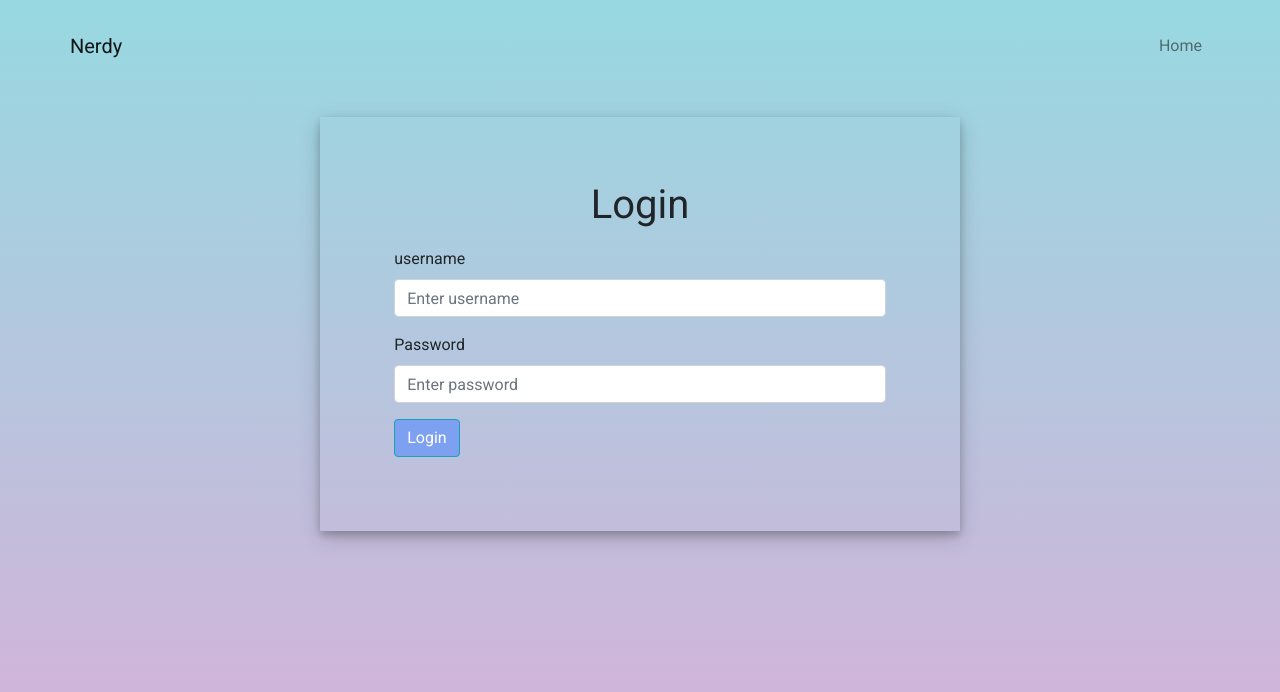
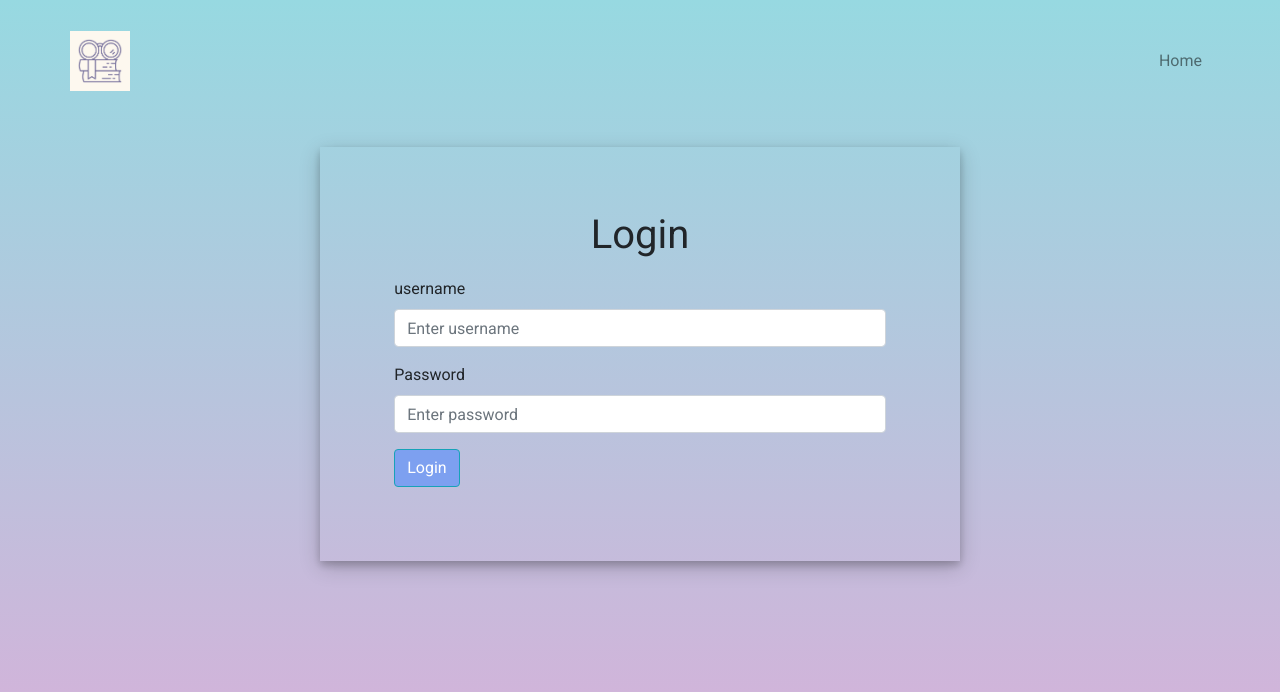
Before and after one commit to chingching11/notes-app, a React (Create React App) app in the folder frontend/: page /login in a window 1280 px wide. Shown: the top 692 px of the page. Built offline with nearby package versions, Linux system fonts and the light colour scheme.

Commit message:
updatedd styles

```diff
--- a/frontend/public/index.html
+++ b/frontend/public/index.html
@@ -34,7 +34,7 @@
     <!-- google font  -->
     <link rel="preconnect" href="https://fonts.gstatic.com">
     <link href="https://fonts.googleapis.com/css2?family=Merriweather&family=Roboto&display=swap" rel="stylesheet">
-    <title>Nerdy App</title>
+    <title>Nerd</title>
   </head>
   <body>
     <noscript>You need to enable JavaScript to run this app.</noscript>
--- a/frontend/src/App.css
+++ b/frontend/src/App.css
@@ -4,22 +4,18 @@ html {
 
 /* body background and font stying */
 body{
-  /* background: rgb(244,220,246);
-  background: radial-gradient(circle, rgba(244,220,246,1) 0%, rgba(125,160,240,1) 100%); */
-
   background-color: #D9AFD9;
   background-image: linear-gradient(0deg, #D9AFD9 0%, #97D9E1 100%);
-  /* background-color: #A9C9FF;
-background-image: linear-gradient(180deg, #A9C9FF 0%, #FFBBEC 100%); */
-/* background-color: #FA8BFF;
-background-image: linear-gradient(45deg, #FA8BFF 0%, #2BD2FF 52%, #2BFF88 90%); */
-
-
-
-  /* background: radial-gradient( circle,  rgba(255,229,168,1) 0%, rgba(251,174,222,1) 100.7% ); */
   background-repeat: no-repeat;
   background-attachment: fixed;
   font-family: 'Roboto', sans-serif;
+}
+
+/* page header */
+.Page-header {
+  text-align: center;
+  padding-bottom: 2%;
+  font-family: 'Merriweather', serif;
 }
 
 .navbar-custom{
@@ -50,50 +46,6 @@ background-image: linear-gradient(45deg, #FA8BFF 0%, #2BD2FF 52%, #2BFF88 90%);
   border-radius: 10px;
 }
 
-/* note-folder styling */
-.folder-box{
-  font-weight: bold;
-  cursor: pointer;
-  margin-bottom: 2%;
-}
-.folder-box:hover {
-  /* background-color: #7da0f0;
-  color: white; */
-  /* transform: scale(1.1); */
-  transform: scale(0.9);
-}
-/********************************************/
-
-/* menu button */
-.menu {
-  float: right;
-}
-
-/* page header */
-.Page-header {
-  text-align: center;
-  padding-bottom: 2%;
-  font-family: 'Merriweather', serif;
-  /* color:#4c6295; */
-}
-
-/* list */
-.list-group{
-  padding: 5% 10%
-}
-
-.list-group-item{
-  margin-bottom: 2%;
-  border-radius: 10px;
-  cursor: pointer;
-}
-
-/* form styling, all text align left */
-.form {
-  text-align: left;
-  padding: 2%;
-}
-
 /* link styling */
 .link-text {
   color: black;
@@ -103,24 +55,32 @@ background-image: linear-gradient(45deg, #FA8BFF 0%, #2BD2FF 52%, #2BFF88 90%);
   text-decoration: none;
 }
 
+/********************************************/
 
+/* note-folder styling */
+.folder-box{
+  font-weight: bold;
+  cursor: pointer;
+  margin-bottom: 2%;
+}
+.folder-box:hover {
+  transform: scale(0.9);
+}
 
 /********************************************/
 
-/* editor styling */
-.wrapper-class {
-  padding: 1rem;
-  border: 1px solid #ccc;
+/* note-list styling */
+.menu {
+  float: right;
 }
-.editor-class {
-  background-color:rgb(247, 240, 240);
-  padding: 1rem;
-  border: 1px solid #ccc;
+.list-group{
+  padding: 5% 10%
 }
-.toolbar-class {
-  border: 1px solid #ccc;
+.list-group-item{
+  margin-bottom: 2%;
+  border-radius: 10px;
+  cursor: pointer;
 }
-
 /********************************************/
 
 /* note body styling */
@@ -151,9 +111,7 @@ background-image: linear-gradient(45deg, #FA8BFF 0%, #2BD2FF 52%, #2BFF88 90%);
 }
 /********************************************/
 
-/*******************/
 /* button for all pages*/
-/*  */
 .btn-info {
   background-color: #7da0f0;
   color: white;
@@ -165,9 +123,30 @@ background-image: linear-gradient(45deg, #FA8BFF 0%, #2BD2FF 52%, #2BFF88 90%);
   border-color: #698fe6;
   color: #698fe6;
 }
-
 .btn-outline-info:hover {
   background-color: #7da0f0;
   color: white;
 }
 /*******************/
+
+/* form styling, all text align left */
+.form {
+  text-align: left;
+  padding: 2%;
+}
+
+/********************************************/
+
+/* editor styling */
+.wrapper-class {
+  padding: 1rem;
+  border: 1px solid #ccc;
+}
+.editor-class {
+  background-color:rgb(247, 240, 240);
+  padding: 1rem;
+  border: 1px solid #ccc;
+}
+.toolbar-class {
+  border: 1px solid #ccc;
+}
--- a/frontend/src/components/Header.js
+++ b/frontend/src/components/Header.js
@@ -6,14 +6,13 @@ const Header = () => {
     return(
         <Navbar className="container navbar-custom">
             <Navbar.Brand href="/">
-            {/* <img
+            <img
                 alt=""
-                src="/logo.svg"
-                width="30"
-                height="30"
+                src="/nerd.png"
+                width="60"
+                height="60"
                 className="d-inline-block align-top"
-            />{' '} */}
-            Nerdy
+            />{' '}
             </Navbar.Brand>
             <Navbar.Toggle aria-controls="basic-navbar-nav" />
             <Navbar.Collapse id="basic-navbar-nav">
--- a/frontend/src/index.css
+++ /dev/null
@@ -1,13 +0,0 @@
-body {
-  margin: 0;
-  font-family: -apple-system, BlinkMacSystemFont, 'Segoe UI', 'Roboto', 'Oxygen',
-    'Ubuntu', 'Cantarell', 'Fira Sans', 'Droid Sans', 'Helvetica Neue',
-    sans-serif;
-  -webkit-font-smoothing: antialiased;
-  -moz-osx-font-smoothing: grayscale;
-}
-
-code {
-  font-family: source-code-pro, Menlo, Monaco, Consolas, 'Courier New',
-    monospace;
-}
--- a/frontend/src/index.js
+++ b/frontend/src/index.js
@@ -1,6 +1,5 @@
 import React from 'react';
 import ReactDOM from 'react-dom';
-import './index.css';
 import App from './App';
 // import reportWebVitals from './reportWebVitals';
 
```
Also changed, not shown: frontend/public/nerd.png (added), frontend/src/components/Folder.js (deleted), 1 other file (tests, documents, lock files or other folders).
